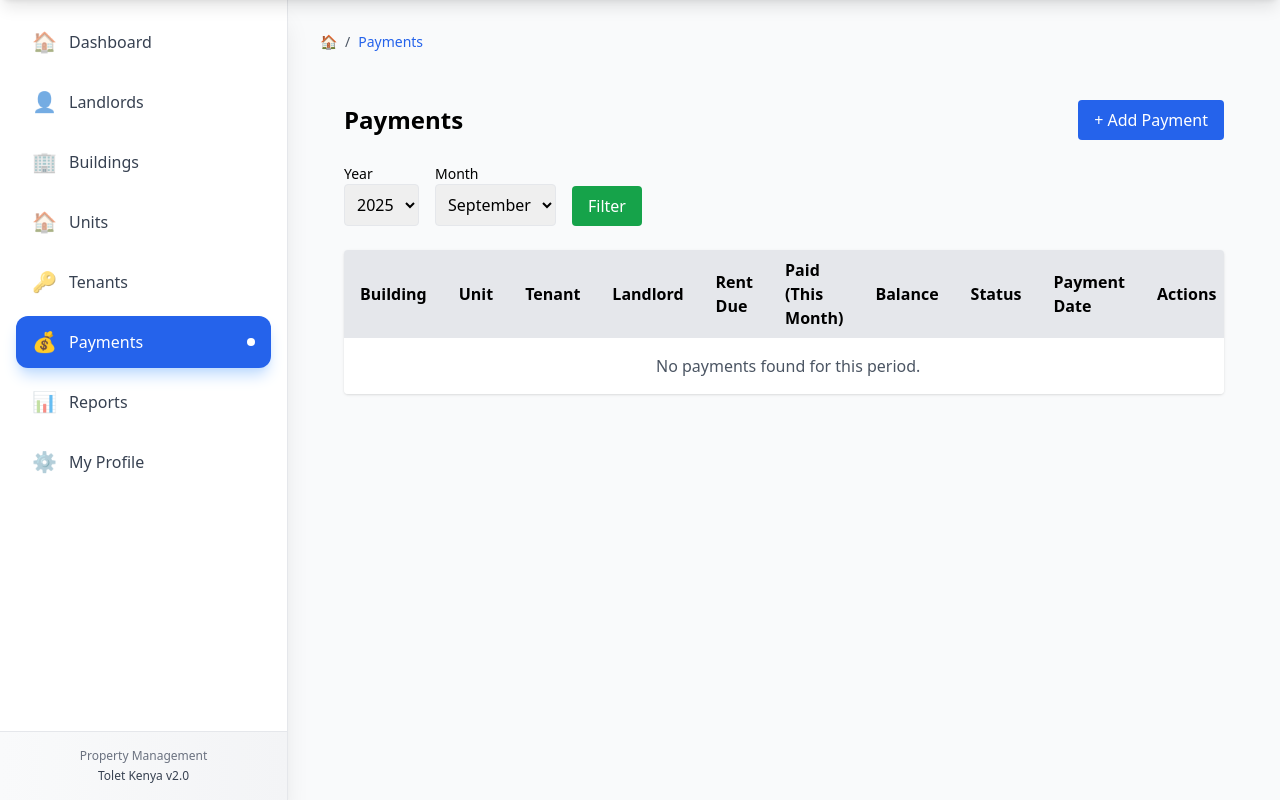
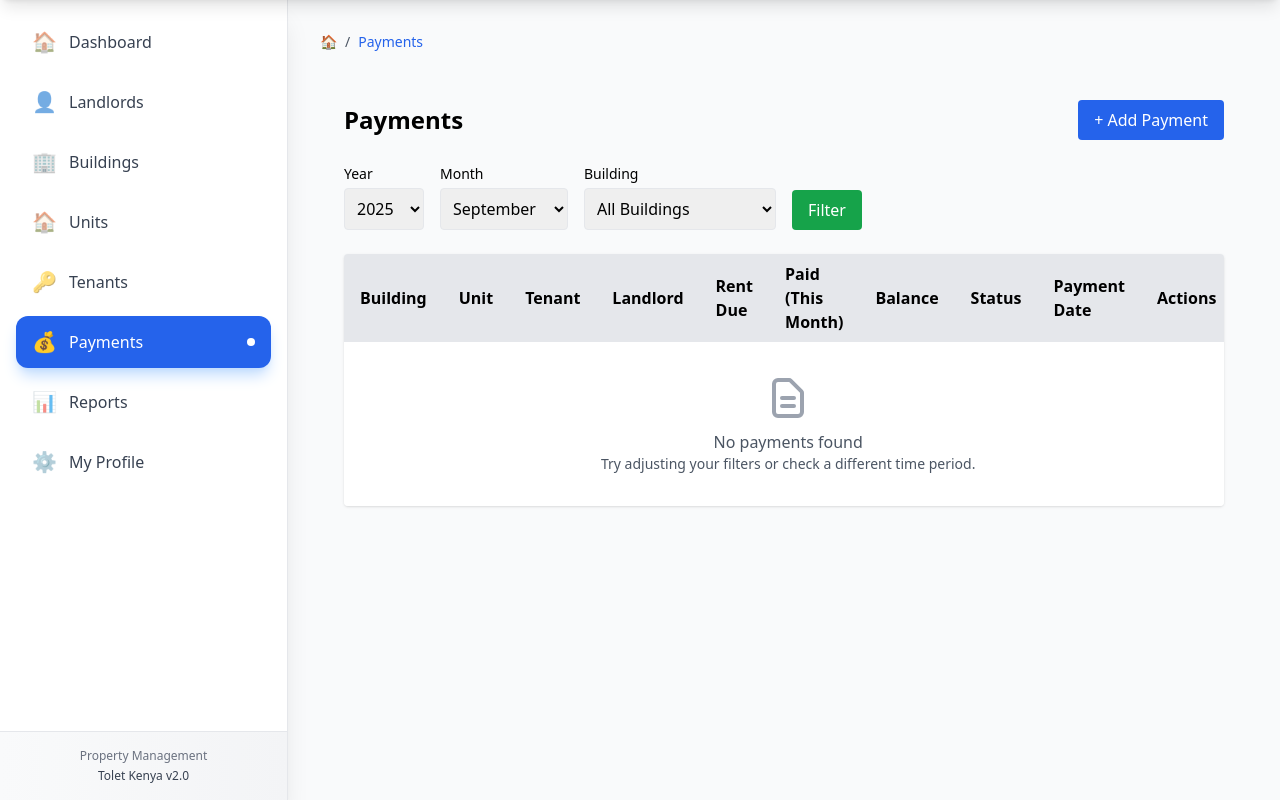
Before and after one commit to fkiarie/tolet_kenya_ps, a PHP site: page /tolet_kenya_ps/payments.php in a window 1280 px wide. Shown: the part 84-884 px from the top of the page. Run offline with PHP 8.4, Linux system fonts and the light colour scheme; the visitor is signed in with stand-in values (Sample User, id 1); tables that the repository leaves empty or names only in its code hold one stand-in row (values such as "Sample post"); some libraries are stand-ins or nearby versions.

Commit message:
Add building filter

```diff
--- a/payments.php
+++ b/payments.php
@@ -8,15 +8,29 @@
     die("Unauthorized: Agent not found in session.");
 }
 
-// Get selected month & year
+// Get selected month, year, and building
 $year  = isset($_GET['year']) ? (int)$_GET['year'] : date('Y');
 $month = isset($_GET['month']) ? (int)$_GET['month'] : date('n');
+$building_id = isset($_GET['building_id']) ? (int)$_GET['building_id'] : null;
 
-// Fetch payments belonging to this agent
-$stmt = $conn->prepare("
+// Fetch buildings for this agent (for the dropdown)
+$buildings_stmt = $conn->prepare("
+    SELECT DISTINCT b.id, b.name
+    FROM buildings b
+    JOIN units u ON b.id = u.building_id
+    JOIN rent_ledger rl ON u.id = rl.unit_id
+    JOIN payments p ON rl.id = p.ledger_id
+    WHERE p.agent_id = :agent_id
+    ORDER BY b.name
+");
+$buildings_stmt->execute([':agent_id' => $agent_id]);
+$buildings = $buildings_stmt->fetchAll(PDO::FETCH_ASSOC);
+
+// Build the payments query with optional building filter
+$sql = "
     SELECT p.id AS payment_id, p.amount_paid, p.payment_date,
            rl.id AS ledger_id, rl.year, rl.month, rl.rent_due, rl.amount_paid AS ledger_paid, rl.balance AS ledger_balance, rl.status,
-           u.unit_number, b.name AS building_name,
+           u.unit_number, b.id AS building_id, b.name AS building_name,
            t.name AS tenant_name, l.name AS landlord_name
     FROM payments p
     JOIN rent_ledger rl ON p.ledger_id = rl.id
@@ -27,13 +41,24 @@
     WHERE p.agent_id = :agent_id
       AND rl.year = :year
       AND rl.month = :month
-    ORDER BY b.name, u.unit_number, p.payment_date DESC
-");
-$stmt->execute([
+";
+
+$params = [
     ':agent_id' => $agent_id,
     ':year'     => $year,
     ':month'    => $month
-]);
+];
+
+// Add building filter if selected
+if ($building_id) {
+    $sql .= " AND b.id = :building_id";
+    $params[':building_id'] = $building_id;
+}
+
+$sql .= " ORDER BY b.name, u.unit_number, p.payment_date DESC";
+
+$stmt = $conn->prepare($sql);
+$stmt->execute($params);
 $payments = $stmt->fetchAll(PDO::FETCH_ASSOC);
 
 // Totals
@@ -66,18 +91,19 @@
   </div>
 
   <!-- Filter Form -->
-  <form method="GET" class="mb-6 flex space-x-4">
+  <form method="GET" class="mb-6 flex flex-wrap gap-4">
     <div>
-      <label class="block text-sm font-medium">Year</label>
-      <select name="year" class="border rounded p-2">
+      <label class="block text-sm font-medium mb-1">Year</label>
+      <select name="year" class="border rounded p-2 min-w-20">
         <?php for($y = date('Y')-5; $y <= date('Y')+1; $y++): ?>
           <option value="<?= $y ?>" <?= $y==$year ? 'selected' : '' ?>><?= $y ?></option>
         <?php endfor; ?>
       </select>
     </div>
+
     <div>
-      <label class="block text-sm font-medium">Month</label>
-      <select name="month" class="border rounded p-2">
+      <label class="block text-sm font-medium mb-1">Month</label>
+      <select name="month" class="border rounded p-2 min-w-32">
         <?php for($m=1;$m<=12;$m++): ?>
           <option value="<?= $m ?>" <?= $m==$month ? 'selected':'' ?>>
             <?= date("F", mktime(0,0,0,$m,1)) ?>
@@ -85,10 +111,51 @@
         <?php endfor; ?>
       </select>
     </div>
+
+    <div>
+      <label class="block text-sm font-medium mb-1">Building</label>
+      <select name="building_id" class="border rounded p-2 min-w-48">
+        <option value="">All Buildings</option>
+        <?php foreach($buildings as $building): ?>
+          <option value="<?= $building['id'] ?>" <?= $building['id']==$building_id ? 'selected':'' ?>>
+            <?= htmlspecialchars($building['name']) ?>
+          </option>
+        <?php endforeach; ?>
+      </select>
+    </div>
+
     <div class="flex items-end">
       <button type="submit" class="bg-green-600 text-white px-4 py-2 rounded hover:bg-green-700">Filter</button>
     </div>
+
+    <?php if ($building_id || $year != date('Y') || $month != date('n')): ?>
+    <div class="flex items-end">
+      <a href="?" class="bg-gray-500 text-white px-4 py-2 rounded hover:bg-gray-600">Clear Filters</a>
+    </div>
+    <?php endif; ?>
   </form>
+
+  <!-- Filter Summary -->
+  <?php if ($building_id || count($payments) > 0): ?>
+  <div class="mb-4 p-3 bg-blue-50 rounded border">
+    <p class="text-sm text-blue-700">
+      <strong>Showing:</strong>
+      <?= date("F Y", mktime(0,0,0,$month,1,$year)) ?>
+      <?php if ($building_id): ?>
+        <?php
+        $selected_building = array_filter($buildings, function($b) use ($building_id) {
+          return $b['id'] == $building_id;
+        });
+        $selected_building = reset($selected_building);
+        ?>
+        • Building: <strong><?= htmlspecialchars($selected_building['name']) ?></strong>
+      <?php else: ?>
+        • <strong>All Buildings</strong>
+      <?php endif; ?>
+      • <strong><?= count($payments) ?></strong> payment(s) found
+    </p>
+  </div>
+  <?php endif; ?>
 
   <!-- Payments Table -->
   <div class="overflow-x-auto bg-white rounded shadow">
@@ -110,17 +177,24 @@
       <tbody>
         <?php if (count($payments) > 0): ?>
           <?php foreach($payments as $row): ?>
-          <tr class="border-b">
+          <tr class="border-b hover:bg-gray-50">
             <td class="px-4 py-2"><?= htmlspecialchars($row['building_name']); ?></td>
             <td class="px-4 py-2"><?= htmlspecialchars($row['unit_number']); ?></td>
             <td class="px-4 py-2"><?= htmlspecialchars($row['tenant_name']); ?></td>
             <td class="px-4 py-2"><?= htmlspecialchars($row['landlord_name']); ?></td>
             <td class="px-4 py-2"><?= number_format($row['rent_due'],2); ?></td>
             <td class="px-4 py-2"><?= number_format($row['ledger_paid'],2); ?></td>
-            <td class="px-4 py-2 <?= $row['ledger_balance'] > 0 ? 'text-red-600 font-semibold':'' ?>">
+            <td class="px-4 py-2 <?= $row['ledger_balance'] > 0 ? 'text-red-600 font-semibold':'text-green-600' ?>">
               <?= number_format($row['ledger_balance'],2); ?>
             </td>
-            <td class="px-4 py-2"><?= ucfirst($row['status']); ?></td>
+            <td class="px-4 py-2">
+              <span class="px-2 py-1 rounded text-xs <?=
+                $row['status'] === 'paid' ? 'bg-green-100 text-green-800' :
+                ($row['status'] === 'partial' ? 'bg-yellow-100 text-yellow-800' : 'bg-red-100 text-red-800')
+              ?>">
+                <?= ucfirst($row['status']); ?>
+              </span>
+            </td>
             <td class="px-4 py-2"><?= htmlspecialchars($row['payment_date']); ?></td>
             <td class="px-4 py-2">
               <a href="payment-edit.php?id=<?= $row['payment_id'] ?>" class="text-blue-600 hover:underline">Edit</a> |
@@ -131,7 +205,15 @@
           <?php endforeach; ?>
         <?php else: ?>
           <tr>
-            <td colspan="10" class="text-center py-4 text-gray-600">No payments found for this period.</td>
+            <td colspan="10" class="text-center py-8 text-gray-600">
+              <div class="flex flex-col items-center">
+                <svg class="w-12 h-12 mb-2 text-gray-400" fill="none" stroke="currentColor" viewBox="0 0 24 24">
+                  <path stroke-linecap="round" stroke-linejoin="round" stroke-width="2" d="M9 12h6m-6 4h6m2 5H7a2 2 0 01-2-2V5a2 2 0 012-2h5.586a1 1 0 01.707.293l5.414 5.414a1 1 0 01.293.707V19a2 2 0 01-2 2z"></path>
+                </svg>
+                <p class="font-medium">No payments found</p>
+                <p class="text-sm">Try adjusting your filters or check a different time period.</p>
+              </div>
+            </td>
           </tr>
         <?php endif; ?>
       </tbody>
@@ -141,7 +223,9 @@
           <td colspan="4" class="px-4 py-2 text-right">Totals:</td>
           <td class="px-4 py-2"><?= number_format($total_due,2); ?></td>
           <td class="px-4 py-2"><?= number_format($total_paid,2); ?></td>
-          <td class="px-4 py-2"><?= number_format($total_balance,2); ?></td>
+          <td class="px-4 py-2 <?= $total_balance > 0 ? 'text-red-600':'text-green-600' ?>">
+            <?= number_format($total_balance,2); ?>
+          </td>
           <td colspan="3"></td>
         </tr>
       </tfoot>
```
